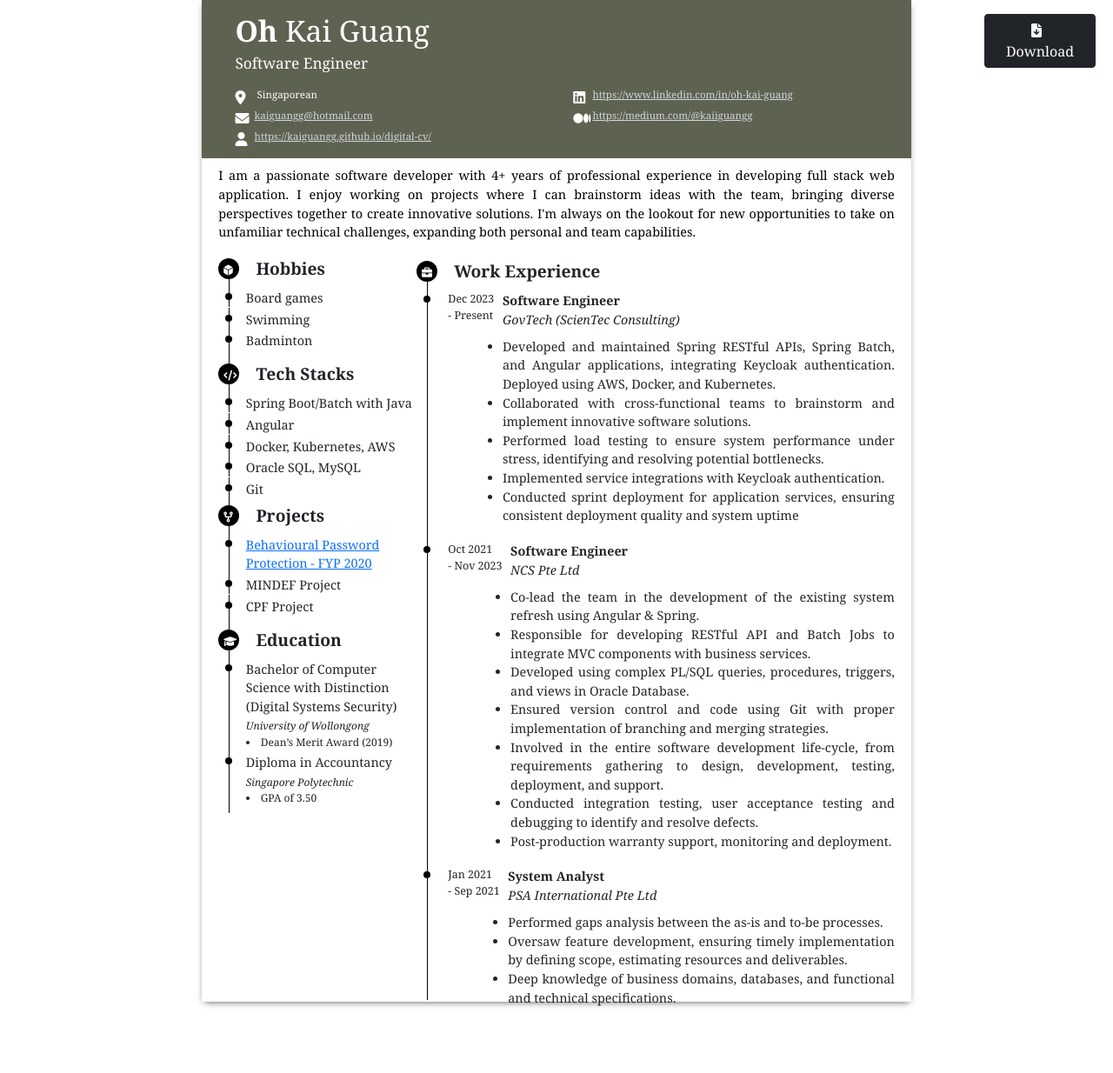
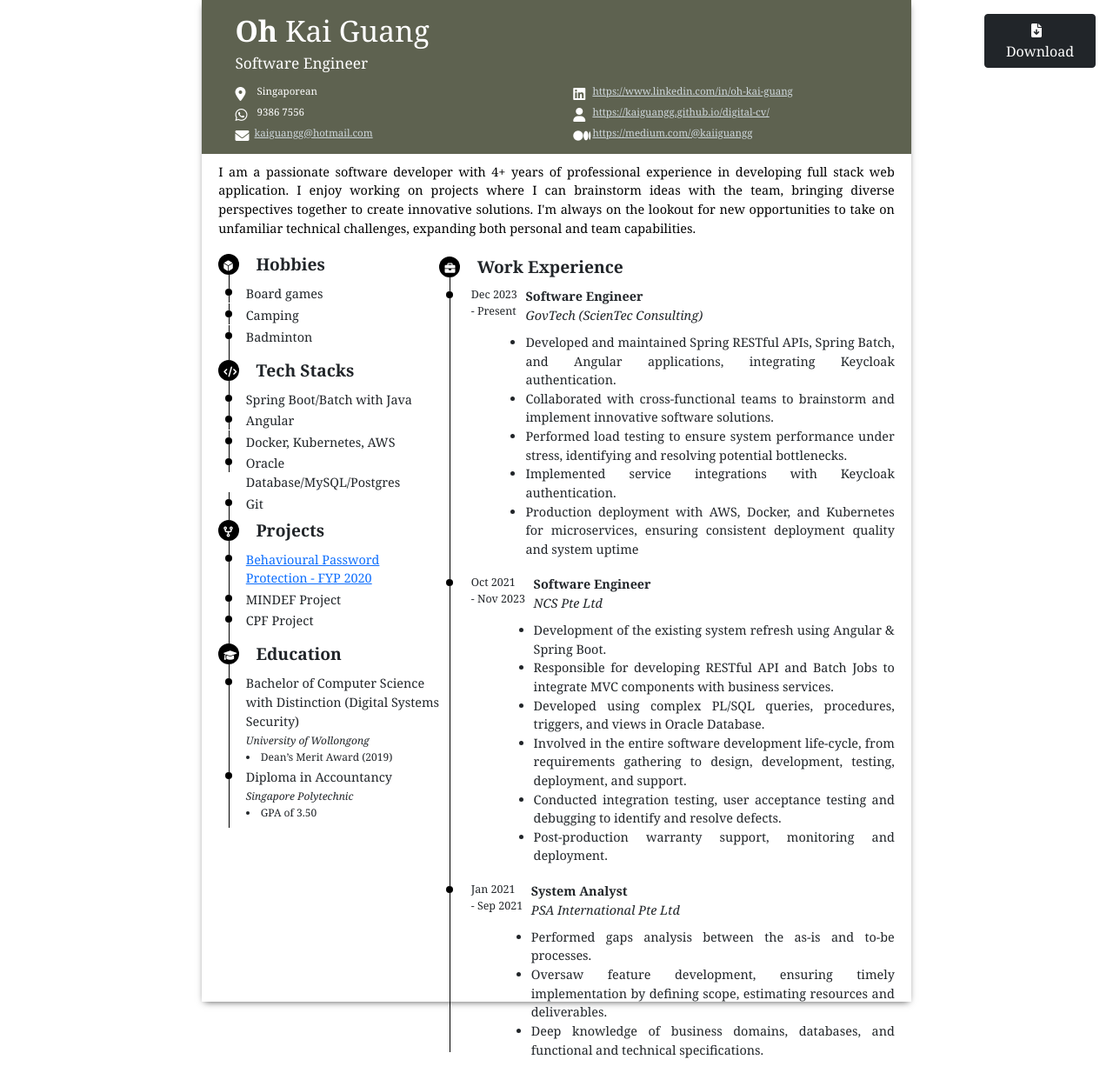
Before and after one commit to kaiguangg/digital-cv, a Jekyll site: the page resume/index.html, which Jekyll copies as it is, in a window 1280 px wide. Shown: the whole page at 87% size. Built offline with Jekyll 4.4.1, drawn with Linux system fonts in a browser that asks for light colours; before the commit the page ends 1174 px from its top, so only the background shows below that.

Commit message:
code change

```diff
--- a/resume/index.html
+++ b/resume/index.html
@@ -34,6 +34,13 @@
                     <a target="_blank" href="https://www.linkedin.com/in/oh-kai-guang">
                         https://www.linkedin.com/in/oh-kai-guang</a>
                 </div>
+
+                <div class="resume-header-detail"><b class="resume-header-detail-title"><i class="fa-brands fa-whatsapp"></i></b>&nbsp;
+                    9386 7556</a></div>
+                <div class="resume-header-detail"><b class="resume-header-detail-title"><i class="fa-solid fa-user"></i></b>&nbsp;
+                    <a target="_blank" href="https://kaiguangg.github.io/digital-cv/">
+                        https://kaiguangg.github.io/digital-cv/</a>
+                </div>
                 <div class="resume-header-detail"><b class="resume-header-detail-title"><i class="fa-solid fa-envelope"></i></b>&nbsp;
                     <a target="_blank" href="mailto:kaiguangg@hotmail.com?Subject=We are interested in your portfolio...">
                         kaiguangg@hotmail.com</a>
@@ -42,10 +49,6 @@
                     <a target="_blank" href="https://medium.com/@kaiiguangg">
                         https://medium.com/@kaiiguangg</a>
                 </div>
-
-                <div class="resume-header-detail"><b class="resume-header-detail-title"><i class="fa-solid fa-user"></i></b>&nbsp;
-                    <a target="_blank" href="https://kaiguangg.github.io/digital-cv/">
-                        https://kaiguangg.github.io/digital-cv/</a></div>
             </div>
         </div>
         <div class="resume-body">
@@ -80,7 +83,7 @@ I enjoy working on projects where I can brainstorm ideas with the team, bringing
                             <div class="resume-timeline-line-pad">&nbsp;</div>
                         </div>
                         <div class="resume-timeline-content-skills">
-                            <div>Swimming</div>
+                            <div>Camping</div>
                         </div>
                     </div>
                     <div class="resume-timeline-container">
@@ -138,7 +141,7 @@ I enjoy working on projects where I can brainstorm ideas with the team, bringing
                             <div class="resume-timeline-line-pad">&nbsp;</div>
                         </div>
                         <div class="resume-timeline-content-skills">
-                            <div>Oracle SQL, MySQL</div>
+                            <div>Oracle Database/MySQL/Postgres</div>
                         </div>
                     </div>
                     <div class="resume-timeline-container">
@@ -285,7 +288,7 @@ I enjoy working on projects where I can brainstorm ideas with the team, bringing
                                 <div class="resume-timeline-content-description">
                                     <ul>
                                         <li>
-                                            Developed and maintained Spring RESTful APIs, Spring Batch, and Angular applications, integrating Keycloak authentication. Deployed using AWS, Docker, and Kubernetes.
+                                            Developed and maintained Spring RESTful APIs, Spring Batch, and Angular applications, integrating Keycloak authentication.
                                         </li>
                                         <li>
                                             Collaborated with cross-functional teams to brainstorm and implement innovative software solutions.
@@ -297,7 +300,7 @@ I enjoy working on projects where I can brainstorm ideas with the team, bringing
                                             Implemented service integrations with Keycloak authentication.
                                         </li>
                                         <li>
-                                            Conducted sprint deployment for application services, ensuring consistent deployment quality and system uptime
+                                            Production deployment with AWS, Docker, and Kubernetes for microservices, ensuring consistent deployment quality and system uptime
                                         </li>
                                     </ul>
                                 </div>
@@ -323,16 +326,13 @@ I enjoy working on projects where I can brainstorm ideas with the team, bringing
                                 <div class="resume-timeline-content-description">
                                     <ul>
                                         <li>
-                                            Co-lead the team in the development of the existing system refresh using Angular & Spring.
+                                            Development of the existing system refresh using Angular & Spring Boot.
                                         </li>
                                         <li>
                                             Responsible for developing RESTful API and Batch Jobs to integrate MVC components with business services.
                                         </li>
                                         <li>
                                             Developed using complex PL/SQL queries, procedures, triggers, and views in Oracle Database.
-                                        </li>
-                                        <li>
-                                            Ensured version control and code using Git with proper implementation of branching and merging strategies.
                                         </li>
                                         <li>
                                             Involved in the entire software development life-cycle, from requirements gathering to design, development, testing, deployment, and support.
--- a/resume/styles.css
+++ b/resume/styles.css
@@ -102,7 +102,7 @@ ul {
     flex-wrap: wrap;
     font-size: 0.12in;
     color: white;
-    padding-top: 0.15in;
+    padding-top: 0.1in;
 }
 
 .resume-header-detail a,
```
